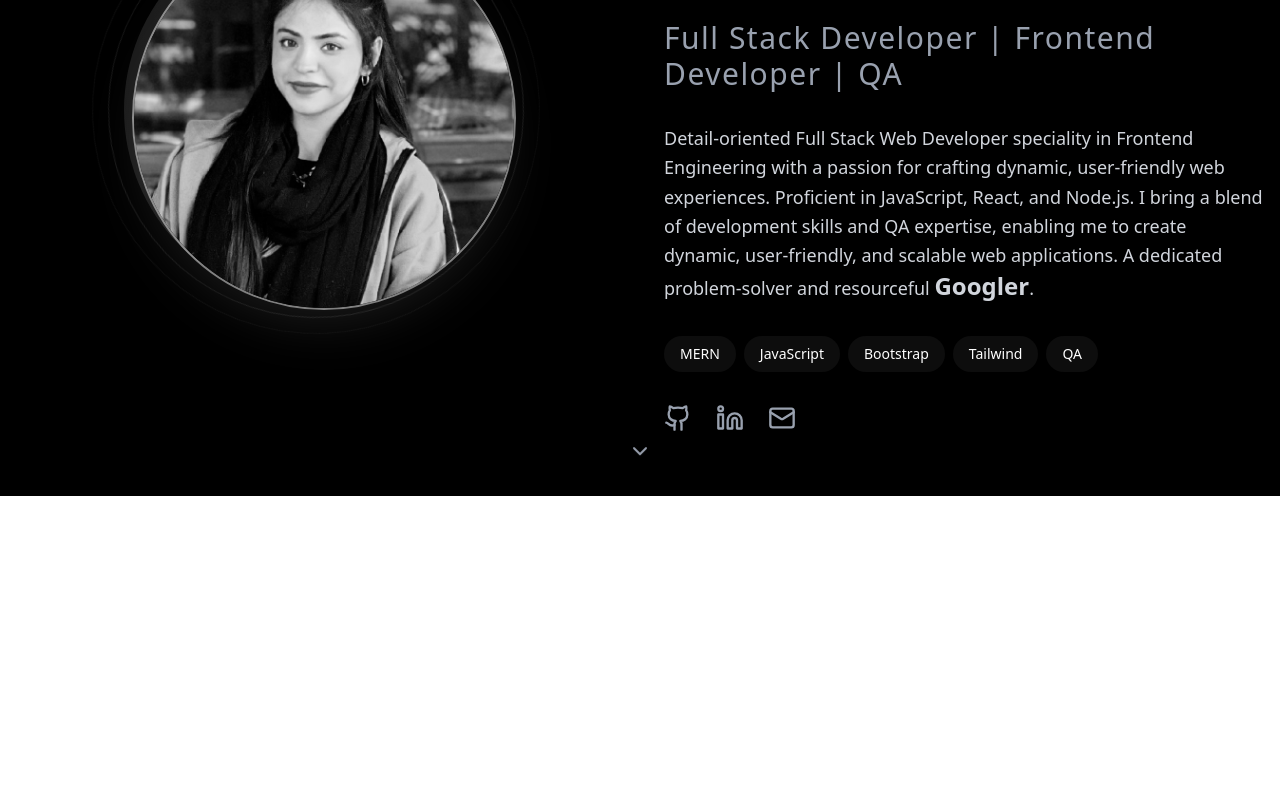
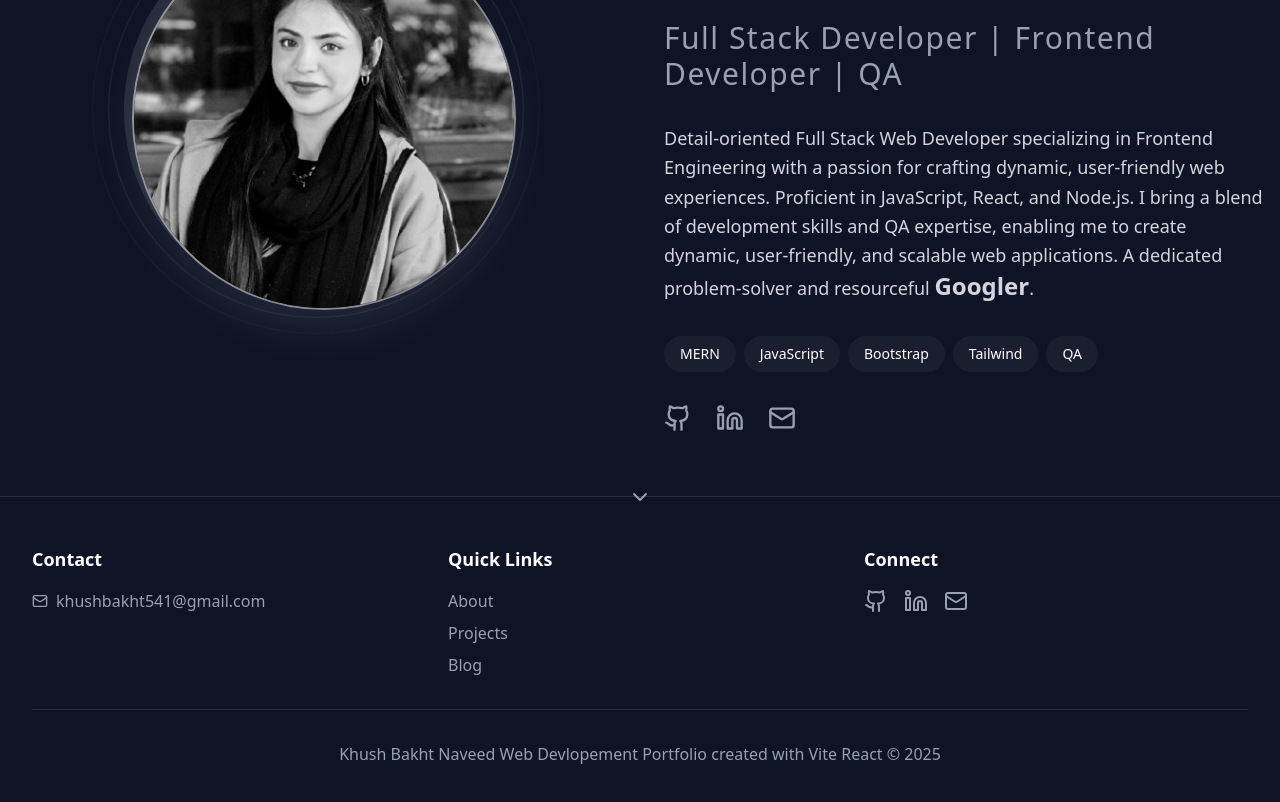
Before and after one commit to khushnaveed/portfolio, a React (Vite) app: page / in a window 1280 px wide. Shown: the part 340-1142 px from the top of the page. Before the commit the page ends 836 px from the top, so only its background shows below. Built offline with nearby package versions, Linux system fonts and the light colour scheme.

Commit message:
add footer

```diff
--- a/src/App.jsx
+++ b/src/App.jsx
@@ -1,13 +1,13 @@
-import Navbar from "./components/Navbar"
+import Footer from "./components/Footer";
+import Navbar from "./components/Navbar";
 import HeroContent from "./pages/HeroContent";
 
 function App() {
   return (
     <>
-
-    <Navbar/>
-    <HeroContent />
-
+      <Navbar />
+      <HeroContent />
+      <Footer />
     </>
   );
 }
--- /dev/null
+++ b/src/components/Footer.jsx
@@ -0,0 +1,71 @@
+import React from 'react';
+import { Github, Linkedin, Mail, Heart } from 'lucide-react';
+
+export default function Footer() {
+  const currentYear = new Date().getFullYear();
+
+  return (
+    <footer className="bg-[#0e1425] text-white border-t border-white/10">
+      <div className="max-w-7xl mx-auto px-4 py-12 sm:px-6 lg:px-8">
+        <div className="grid grid-cols-1 md:grid-cols-3 gap-8">
+          {/* Contact Section */}
+          <div className="space-y-4">
+            <h3 className="text-lg font-semibold">Contact</h3>
+            <ul className="space-y-2">
+              <li>
+                <a href="mailto:contact@example.com" className="text-gray-400 hover:text-white transition-colors duration-200 flex items-center gap-2">
+                  <Mail className="w-4 h-4" />
+                  khushbakht541@gmail.com
+                </a>
+              </li>
+                {/* <li>
+                  <a href="tel:+1234567890" className="text-gray-400 hover:text-white transition-colors duration-200">
+                    +1 (234) 567-890
+                  </a>
+                </li> */}
+            </ul>
+          </div>
+
+          {/* Quick Links */}
+          <div className="space-y-4">
+            <h3 className="text-lg font-semibold">Quick Links</h3>
+            <ul className="space-y-2">
+              <li>
+                <a href="#" className="text-gray-400 hover:text-white transition-colors duration-200">About</a>
+              </li>
+              <li>
+                <a href="#" className="text-gray-400 hover:text-white transition-colors duration-200">Projects</a>
+              </li>
+              <li>
+                <a href="#" className="text-gray-400 hover:text-white transition-colors duration-200">Blog</a>
+              </li>
+            </ul>
+          </div>
+
+          {/* Social Links */}
+          <div className="space-y-4">
+            <h3 className="text-lg font-semibold">Connect</h3>
+            <div className="flex gap-4">
+              <a href="#" className="text-gray-400 hover:text-white transition-colors duration-200">
+                <Github className="w-6 h-6" />
+              </a>
+              <a href="#" className="text-gray-400 hover:text-white transition-colors duration-200">
+                <Linkedin className="w-6 h-6" />
+              </a>
+              <a href="#" className="text-gray-400 hover:text-white transition-colors duration-200">
+                <Mail className="w-6 h-6" />
+              </a>
+            </div>
+          </div>
+        </div>
+
+        {/* Copyright */}
+        <div className="mt-8 pt-8 border-t border-white/10">
+          <p className="text-center text-gray-400 flex items-center justify-center gap-1">
+            Khush Bakht Naveed Web Devlopement Portfolio created with Vite React © {currentYear}
+          </p>
+        </div>
+      </div>
+    </footer>
+  );
+}
--- a/src/components/Navbar.jsx
+++ b/src/components/Navbar.jsx
@@ -52,7 +52,7 @@ const menuItemVariants = {
 
 export default function Navbar() {
   return (
-    <Disclosure as="nav" className="bg-black fixed w-full top-0 z-50 border-b border-white/10">
+    <Disclosure as="nav" className="backdrop-blur bg-opacity fixed w-full top-0 z-50 border-b border-white/10">
       {({ open }) => (
         <>
           <div className="mx-auto max-w-7xl px-4 sm:px-6 lg:px-8">
@@ -84,7 +84,7 @@ export default function Navbar() {
                           item.current
                             ? "bg-white/20 text-white"
                             : "text-gray-300 hover:bg-white/10 hover:text-white",
-                          "rounded-md px-3 py-2 text-sm font-medium transition-all duration-200"
+                          "rounded-md px-4 py-2 text-lg  transition-all duration-200"
                         )}
                         aria-current={item.current ? "page" : undefined}
                       >
@@ -114,7 +114,7 @@ export default function Navbar() {
                         item.current
                           ? "bg-white/20 text-white"
                           : "text-gray-300 hover:bg-white/10 hover:text-white",
-                        "block rounded-md px-3 py-2 text-base font-medium"
+                        "block rounded-md px-3 py-2 text-base"
                       )}
                       aria-current={item.current ? "page" : undefined}
                     >
--- a/src/pages/HeroContent.jsx
+++ b/src/pages/HeroContent.jsx
@@ -4,7 +4,7 @@ import profileImg from "../assets/Profile_Picture.jpeg";
 
 function HeroContent() {
   return (
-    <div className="min-h-screen bg-black text-white pt-16">
+    <div className="min-h-screen bg-[#0e1425] text-white pt-16">
     <div className="container mx-auto px-4 py-16 relative">
       <div className="flex flex-col md:flex-row items-center gap-12">
         {/* Image Section */}
@@ -37,12 +37,13 @@ function HeroContent() {
                     </div>
 
                     <p className="text-gray-300 text-lg leading-relaxed font-light">
-            Detail-oriented Full Stack Web Developer speciality in Frontend Engineering with a passion for crafting dynamic, user-friendly web experiences. Proficient in JavaScript, React, and Node.js. I bring a blend of development skills and QA expertise, enabling me to create dynamic, user-friendly, and scalable web applications. A dedicated problem-solver and resourceful <span className='text-2xl font-bold'>Googler</span>.
+                      Detail-oriented Full Stack Web Developer specializing in Frontend Engineering with a passion for crafting dynamic, user-friendly web experiences. Proficient in JavaScript, React, and Node.js. I bring a blend of development skills and QA expertise, enabling me to create dynamic, user-friendly, and scalable web applications. A dedicated problem-solver and resourceful{" "}
+                      <span className="text-2xl font-bold">Googler</span>.
                     </p>
 
                     {/* Skills Tags */}
                     <div className="flex flex-wrap gap-2 justify-center md:justify-start">
-              {['MERN', 'JavaScript', 'Bootstrap', 'Tailwind', 'QA'].map(
+                      {["MERN", "JavaScript", "Bootstrap", "Tailwind", "QA"].map(
                         (skill) => (
                           <span
                             key={skill}
@@ -59,7 +60,11 @@ function HeroContent() {
                       <a href="khushnaveed" target="_blank" className="group">
                         <Github className="w-7 h-7 text-gray-400 group-hover:text-white transition-colors duration-300" />
                       </a>
-              <a href="https://www.linkedin.com/in/khush-bakht-nav/" target="_blank" className="group">
+                      <a
+                        href="https://www.linkedin.com/in/khush-bakht-nav/"
+                        target="_blank"
+                        className="group"
+                      >
                         <Linkedin className="w-7 h-7 text-gray-400 group-hover:text-white transition-colors duration-300" />
                       </a>
                       <a href="mailto:khushbakht541@gmail.com" className="group">
@@ -70,7 +75,7 @@ function HeroContent() {
                 </div>
 
                 {/* Scroll Indicator */}
-        <div className="absolute bottom-8 left-1/2 transform -translate-x-1/2 animate-bounce">
+                <div className="absolute bottom left-1/2 transform -translate-x-1/2 animate-bounce mt-14">
                   <ChevronDown className="w-6 h-6 text-gray-400" />
                 </div>
     </div>
```
Lines whose indentation alone changed are shown as unchanged.
